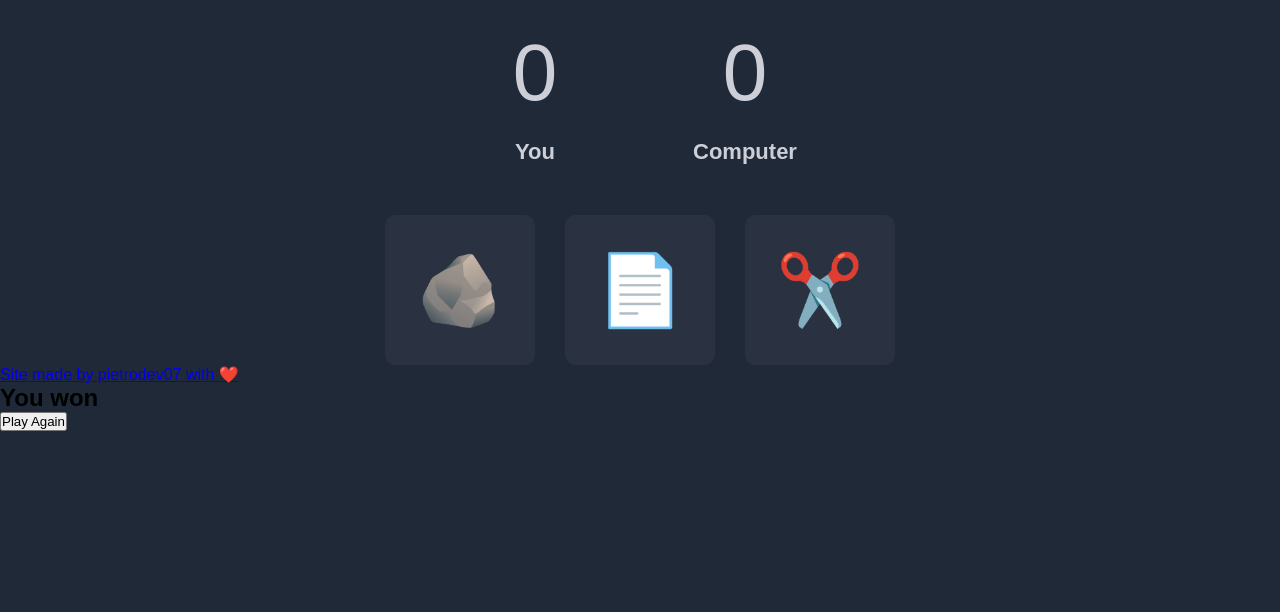
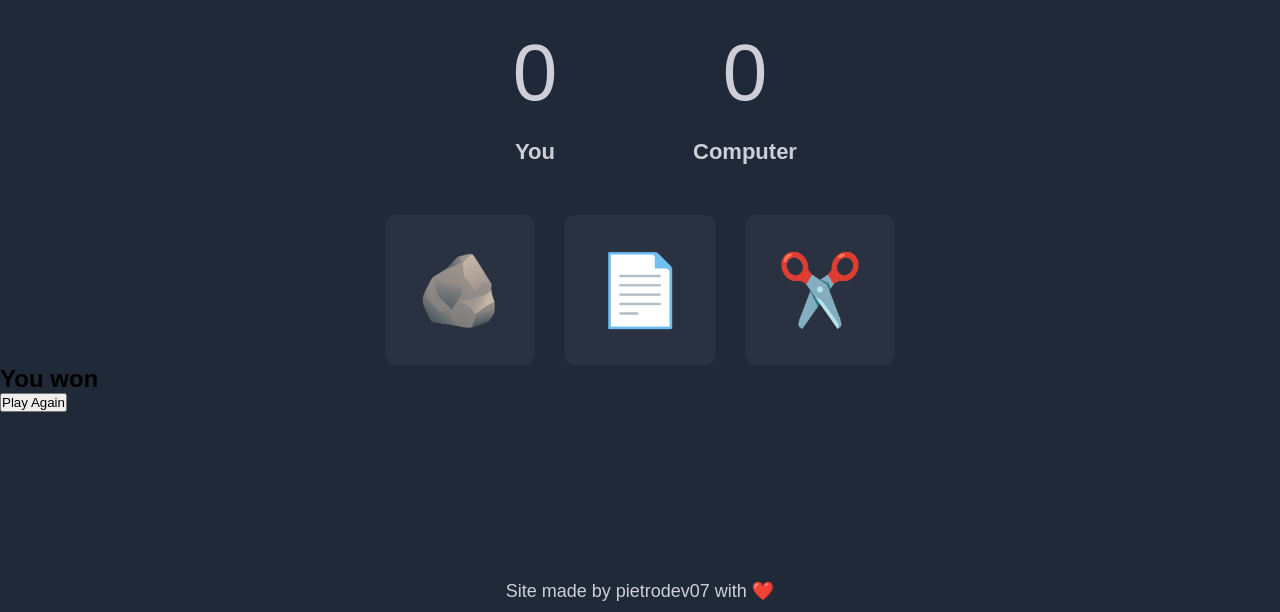
Before and after one commit to pietrodev07/rock-paper-scissors, a plain HTML site: page index.html in a window 1280 px wide. Shown: the part 188-800 px from the top of the page. Drawn offline with Linux system fonts and the light colour scheme.

Commit message:
feat: stylized footer section in style.css

```diff
--- a/css/style.css
+++ b/css/style.css
@@ -90,3 +90,21 @@ body {
 .btn:hover {
   background-color: #3b4054
 }
+
+.footer {
+  position: absolute;
+  bottom: 0;
+  left: 0;
+  display: flex;
+  align-items: center;
+  justify-content: center;
+  gap: 10px;
+  width: 100%;
+  padding: 10px;
+}
+
+.footer a {
+  text-decoration: none;
+  color: #cdcfd8;
+  font-size: 18px;
+}
```
